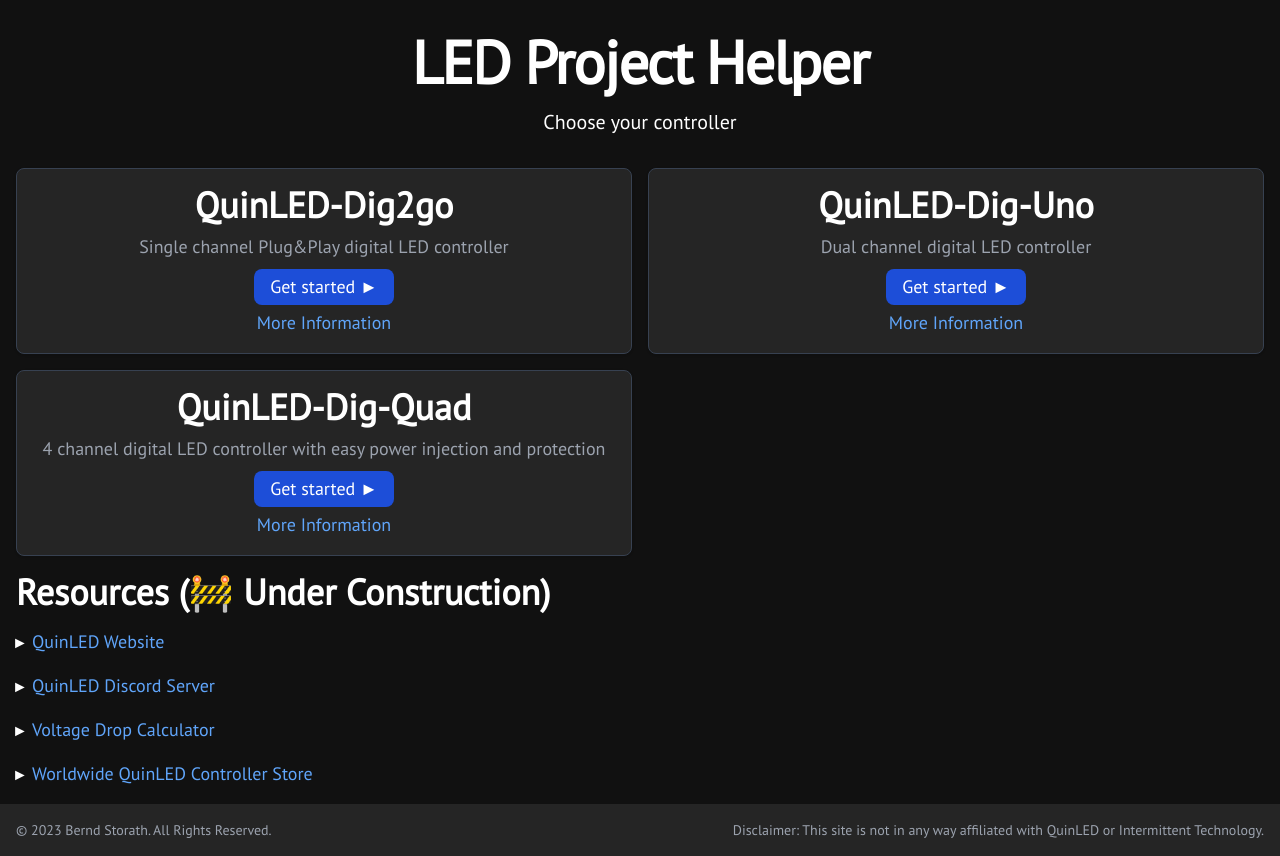
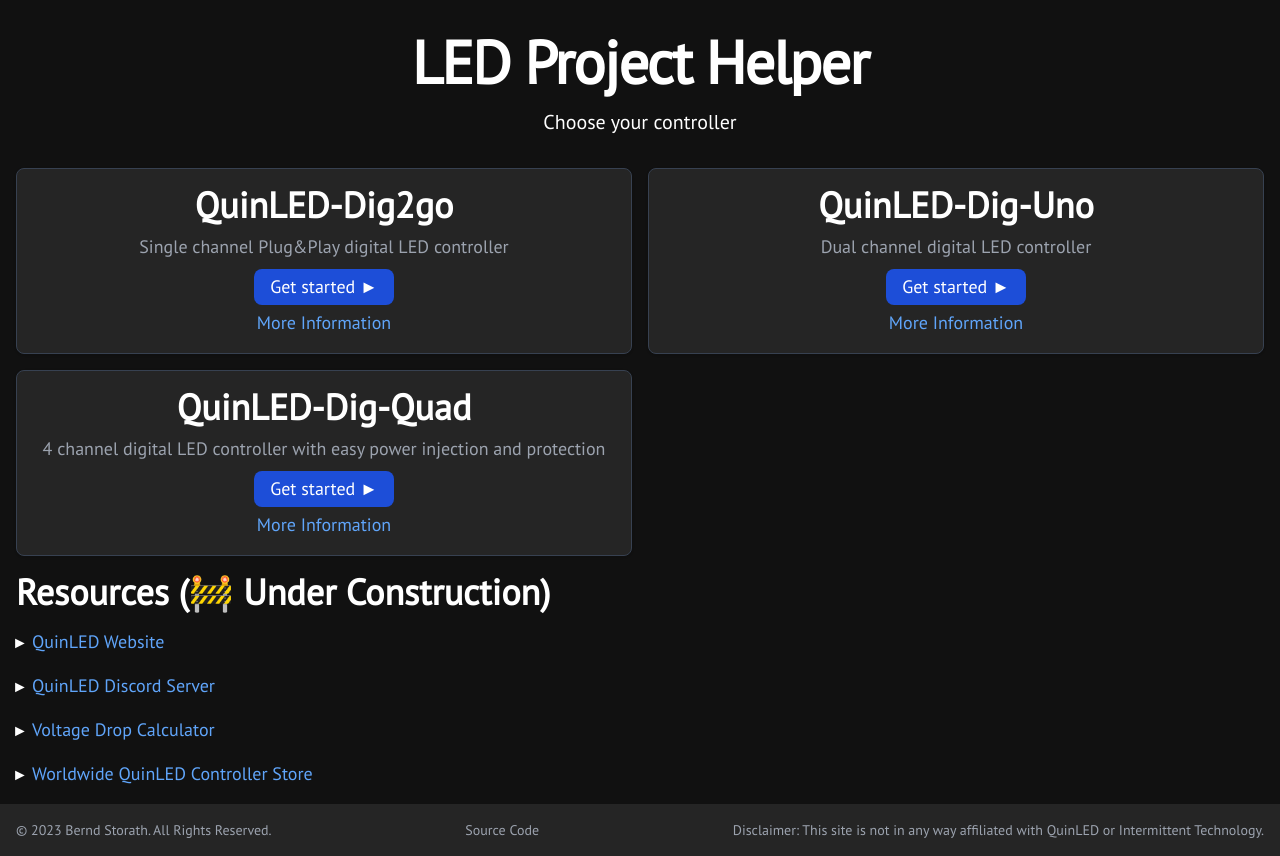
Before and after one commit to kaaax0815/led-project-helper, a Vue app: page / in a window 1280 px wide. Built offline with nearby package versions, Linux system fonts and the light colour scheme.

Commit message:
Link source code in footer

```diff
--- a/src/components/AppFooter.vue
+++ b/src/components/AppFooter.vue
@@ -1,14 +1,23 @@
+<script setup lang="ts">
+import FooterLink from './FooterLink.vue'
+</script>
+
 <template>
   <footer class="bg-quin">
     <div
       class="mx-auto flex w-full max-w-screen-xl flex-col items-center justify-between p-4 text-center lg:flex-row"
     >
       <span class="text-sm text-gray-400"
-        >© 2023 <a href="https://kaaaxcreators.de" class="hover:underline">Bernd Storath</a>. All
-        Rights Reserved.
+        >© 2023 <FooterLink link="https://kaaaxcreators.de">Bernd Storath</FooterLink>. All Rights
+        Reserved.
       </span>
       <span class="text-sm text-gray-400">
-        Disclaimer: This site is not in any way affiliated with QuinLED or Intermittent Technology.
+        <FooterLink link="https://github.com/kaaax0815/led-project-helper">Source Code</FooterLink>
+      </span>
+      <span class="text-sm text-gray-400">
+        Disclaimer: This site is not in any way affiliated with
+        <FooterLink link="https://quinled.info/">QuinLED</FooterLink>
+        or <FooterLink link="https://intermit.tech/">Intermittent Technology</FooterLink>.
       </span>
     </div>
   </footer>
--- /dev/null
+++ b/src/components/FooterLink.vue
@@ -0,0 +1,9 @@
+<script setup lang="ts">
+defineProps<{
+  link: string
+}>()
+</script>
+
+<template>
+  <a :href="link" target="_blank" class="hover:underline" rel="noopener noreferrer"><slot /></a>
+</template>
```
